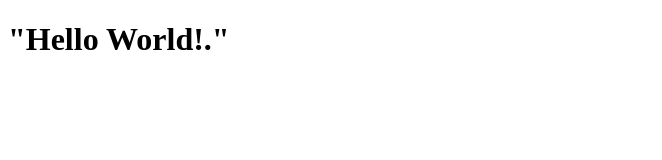
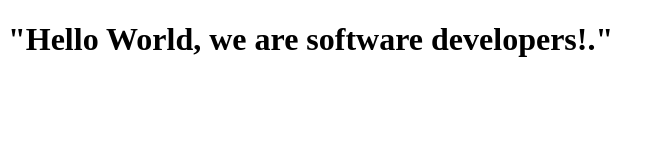
Before and after one commit to iteleh/ime_prapavan_project, a plain HTML site: page index.html in a window 1280 px wide. Shown: the whole page, without its empty margins (0-662 px from the left). Drawn offline with Linux system fonts and the light colour scheme.

Commit message:
add we are software developers to index page

```diff
--- a/index.html
+++ b/index.html
@@ -8,7 +8,7 @@
 
   <body>
     <script src="https://cdn.freecodecamp.org/testable-projects-fcc/v1/bundle.js"></script>
-    <h1>"Hello World!."</h1>
+    <h1>"Hello World, we are software developers!."</h1>
 
 
 
```
